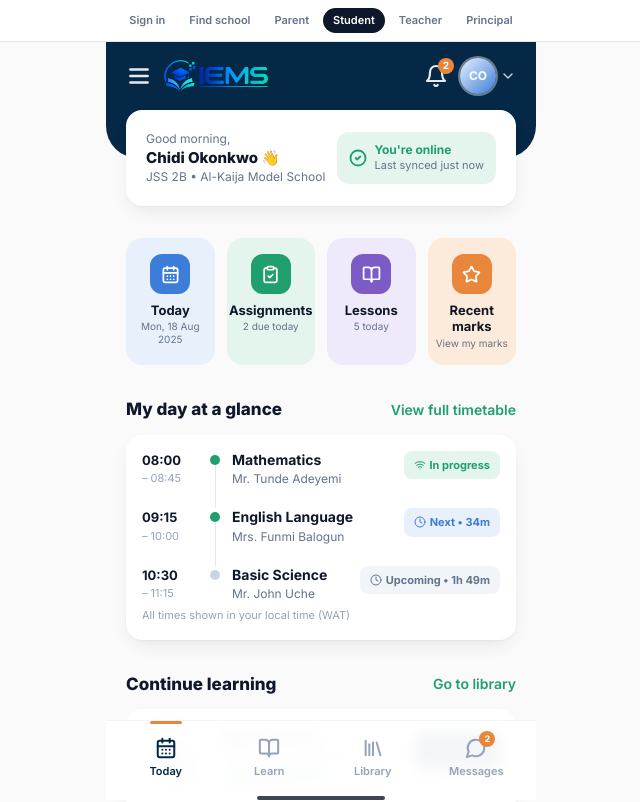
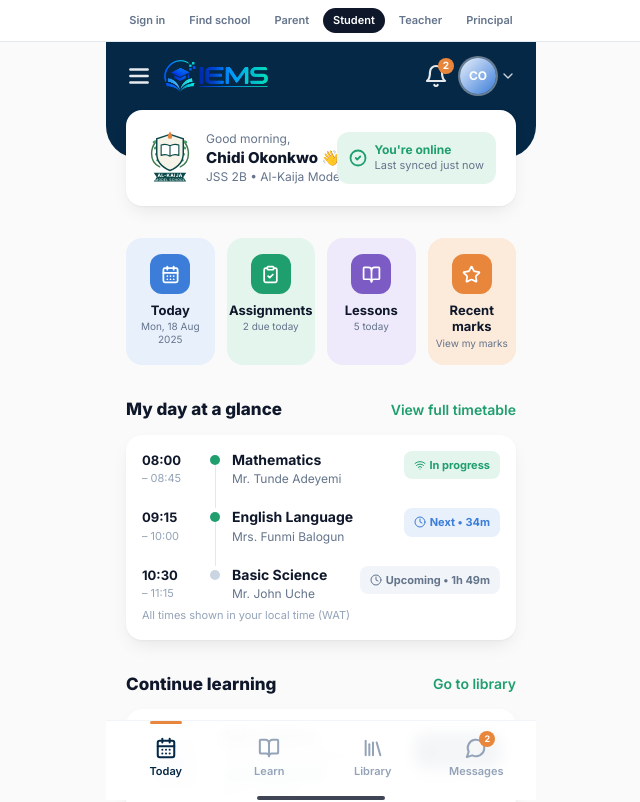
Before and after one commit to vitalclick/IEMS-App-UI, a Next.js app: page /student in a window 1280 px wide. Shown: the top 802 px of the page, without its empty margins (319-959 px from the left). Built offline with nearby package versions, Linux system fonts and the light colour scheme.

Commit message:
Use school crest emblem on Parent and Student welcome cards
Replaces the generic GraduationCap icon on the Parent welcome card, and
adds the missing icon to the Student welcome card, with the same
SchoolCrest emblem already used on Teacher and Principal.

```diff
--- a/components/WelcomeCard.tsx
+++ b/components/WelcomeCard.tsx
@@ -1,13 +1,12 @@
-import { Calendar, Wifi, ChevronDown, GraduationCap } from "lucide-react";
+import { Calendar, Wifi, ChevronDown } from "lucide-react";
+import SchoolCrest from "@/components/shared/SchoolCrest";
 
 export default function WelcomeCard() {
   return (
     <div className="relative -mt-12 px-5">
       <div className="rounded-2xl bg-white shadow-card p-5">
         <div className="flex items-center gap-4">
-          <div className="flex h-14 w-14 shrink-0 items-center justify-center rounded-full bg-teal-light">
-            <GraduationCap size={28} className="text-teal" strokeWidth={2} />
-          </div>
+          <SchoolCrest className="h-14 w-12 shrink-0" />
           <div>
             <p className="text-sm text-slate-500">Good morning,</p>
             <p className="text-lg font-extrabold text-slate-900 leading-snug">
--- a/components/student/StudentWelcomeCard.tsx
+++ b/components/student/StudentWelcomeCard.tsx
@@ -1,11 +1,14 @@
 import { CheckCircle2 } from "lucide-react";
+import SchoolCrest from "@/components/shared/SchoolCrest";
 
 export default function StudentWelcomeCard() {
   return (
     <div className="relative -mt-12 px-5">
       <div className="rounded-2xl bg-white shadow-card p-5">
         <div className="flex items-center justify-between gap-3">
-          <div className="min-w-0 flex-1">
+          <div className="flex min-w-0 flex-1 items-center gap-3">
+            <SchoolCrest className="h-14 w-12 shrink-0" />
+            <div className="min-w-0">
               <p className="text-[12px] text-slate-500 whitespace-nowrap">Good morning,</p>
               <p className="text-[15px] font-extrabold text-slate-900 leading-snug whitespace-nowrap">
                 Chidi Okonkwo <span aria-hidden>👋</span>
@@ -13,6 +16,7 @@ export default function StudentWelcomeCard() {
               <p className="text-[12px] text-slate-500 whitespace-nowrap">
                 JSS 2B &bull; Al-Kaija Model School
               </p>
+            </div>
           </div>
 
           <div className="flex shrink-0 items-center gap-2 rounded-xl bg-greenaccent-light px-3 py-2.5">
```
Lines whose indentation alone changed are shown as unchanged.
